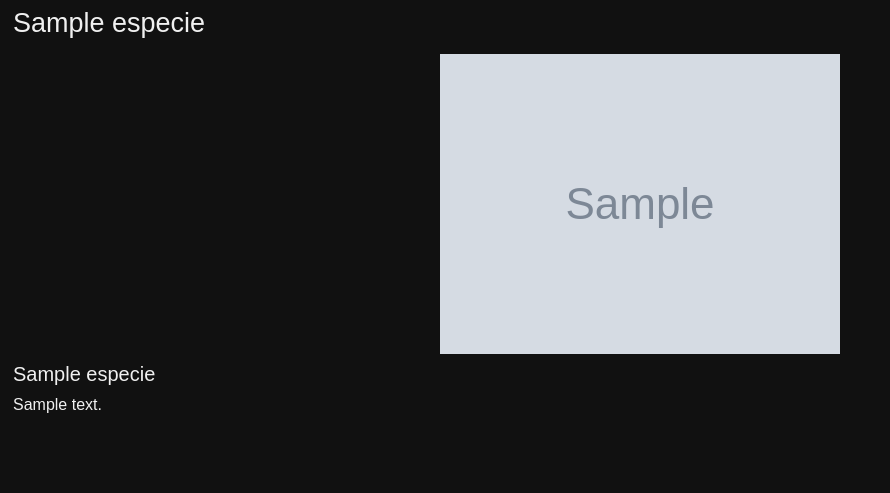
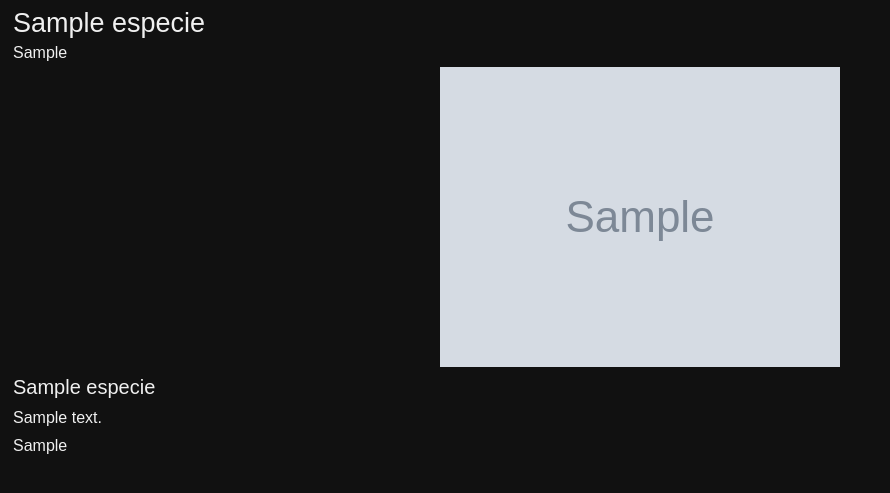
Before and after one commit to cristianABC/reserva, a Django app: page /modulos/detalle/1/ in a window 1280 px wide. Shown: the top 493 px of the page, without its empty margins (0-890 px from the left). Run offline with Django 3.2, Linux system fonts and the light colour scheme; tables that the repository leaves empty hold one stand-in row (values such as "Sample post"); grey boxes marked "Sample" are stand-in pictures; some libraries are stand-ins or nearby versions.

Commit message:
Improvements in detail.html

```diff
--- a/modulos/static/css/style-modals.css
+++ b/modulos/static/css/style-modals.css
@@ -98,7 +98,7 @@ body{
 .modal-detail{
     overflow-y: scroll;
 }
-.modal-detail .title, .modal-detail .category, .modal-detail .name, .modal-detail .description{
+.modal-detail .title, .modal-detail .category, .modal-detail .name, .modal-detail .description, .modal-detail .classification{
     color: #F0F0F0;
     text-align: left;
     margin: 0 5px 0 5px;
@@ -106,7 +106,7 @@ body{
 .modal-detail .title{
     font-size: 27px;
     margin-top: 5px;
-    margin-bottom: 15px;
+    margin-bottom: 5px;
 }
 
 .modal-detail .image{
@@ -118,6 +118,13 @@ body{
     margin-top: 10px;
     margin-bottom: 15px;
 }
+.modal-detail .category{
+    margin-bottom: 5px;
+}
+
+.modal-detail .description{
+    margin-bottom: 10px;
+}
 
 .modal-detail .name{
     margin-top: 5px;
--- a/modulos/templates/modulos/detail.html
+++ b/modulos/templates/modulos/detail.html
@@ -8,7 +8,7 @@
 <body class="modal modal-detail">
 <div class="content">
   <div class="title">{{ especie.nombre }} </div>
-{#  <div class="category">{{ especie.categoria }} </div>#}
+  <div class="category">{{ especie.categoria }} </div>
   {% if especie.imageFile == None%}
   <img class="image" src="{{ especie.url }}"/>
   {%else%}
@@ -17,7 +17,7 @@
 
   <div class="name">{{ especie.nombreCientifico }} </div>
   <div class="description">{{ especie.descripcion }} </div>
-{#  <div class="classification">{{ especie.clasificacionTax }} </div>#}
+  <div class="classification">{{ especie.clasificacionTax }} </div>
 
   {#  <a href="{% url 'index' %}">Volver</a>#}
 </div>
```
